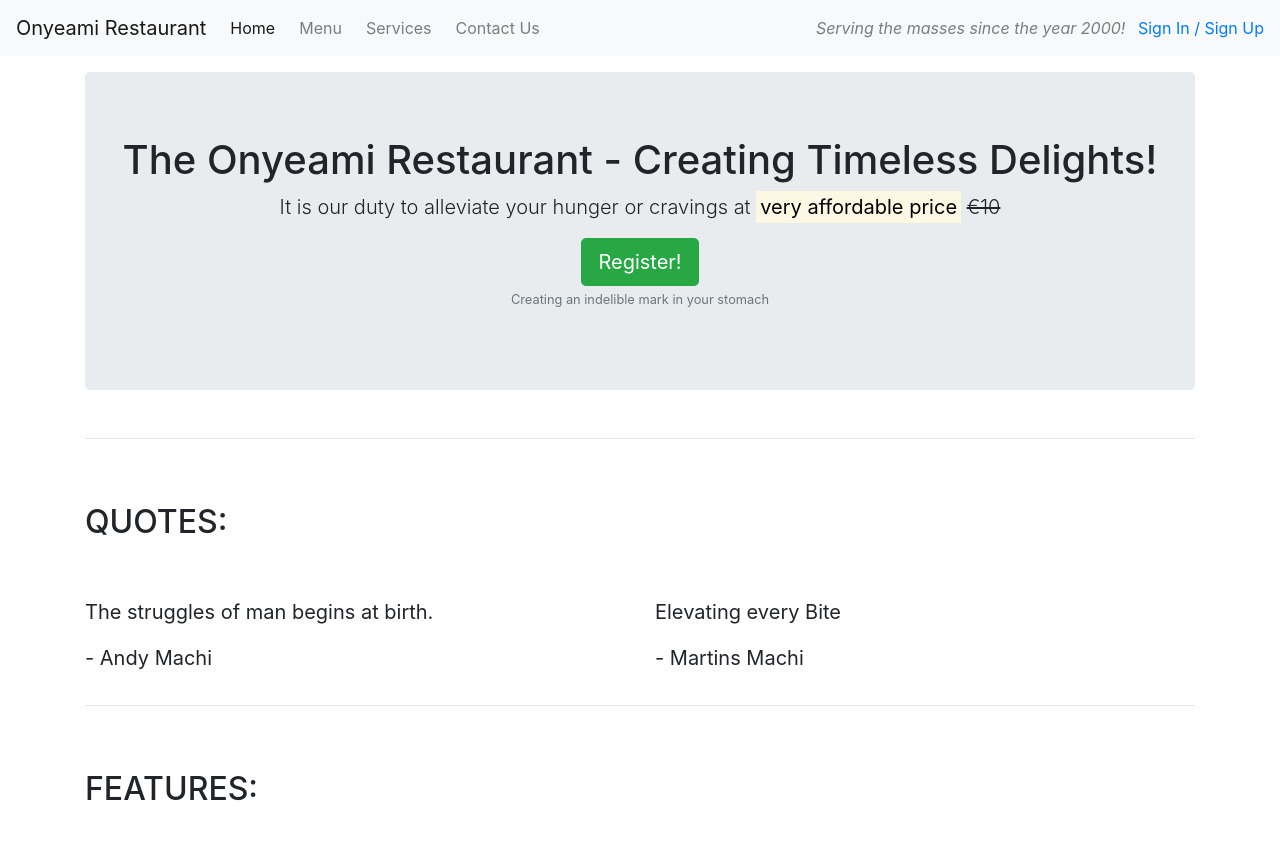
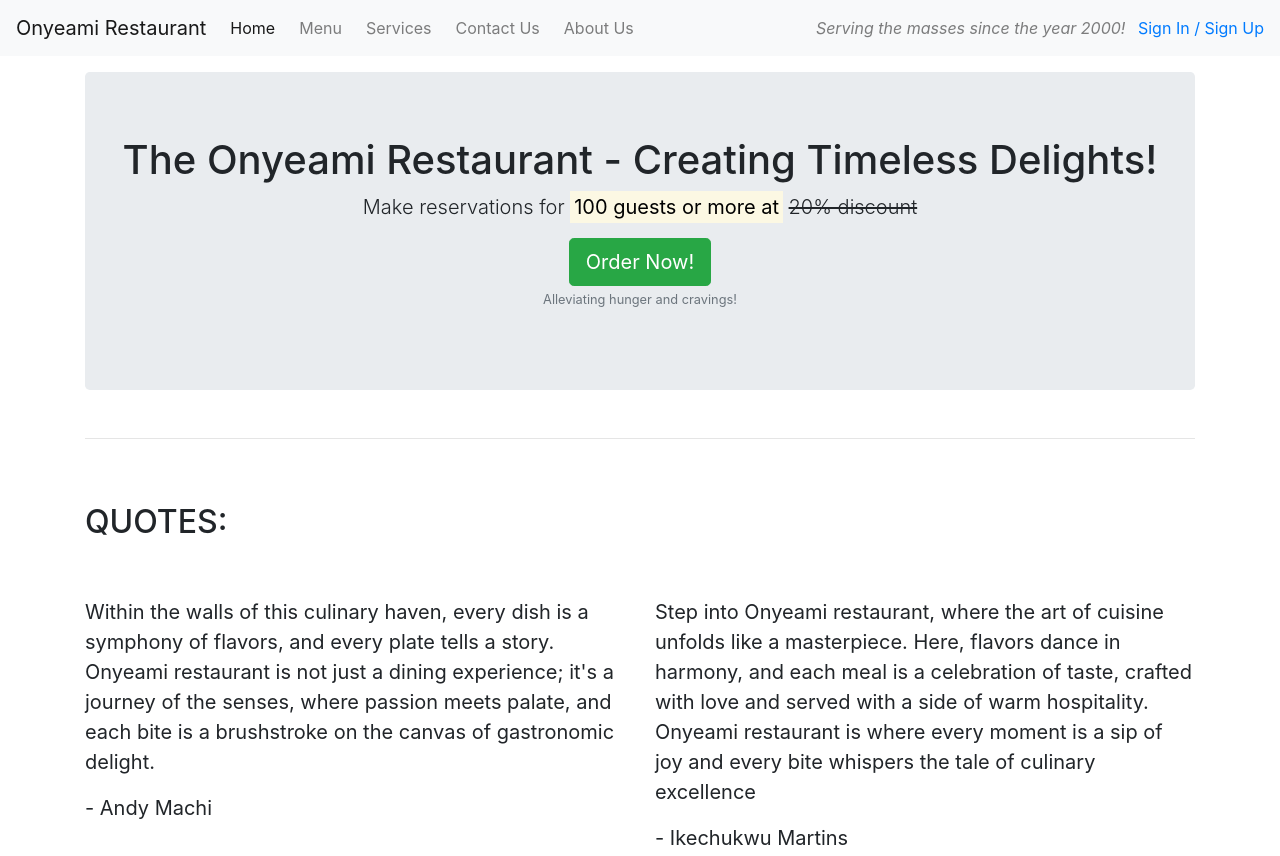
Before and after one commit to Onyeami/onyeamirestaurant, a plain HTML site: page index.html in a window 1280 px wide. Shown: the top 856 px of the page. Drawn offline with nearby package versions, Linux system fonts and the light colour scheme.

Commit message:
adding the quotes

```diff
--- a/index.html
+++ b/index.html
@@ -15,6 +15,7 @@
                 <li class="nav-item mr-2"><a class="nav-link" href="/menu">Menu</a></li>
                 <li class="nav-item mr-2"><a class="nav-link" href="/services">Services</a></li>
                 <li class="nav-item mr-2"><a class="nav-link" href="/contact">Contact Us</a></li>
+                <li class="nav-item mr-2"><a class="nav-link" href="/about">About Us</a></li>
                 <li class="nav-item mr-2 d-block d-sm-none"><a class="nav-link" href="/login">Sign In / Sign Up</a></li>
             </ul>
             <div class="d-none d-md-block">
@@ -28,13 +29,13 @@
                 <div class="col-12">
                     <section class="callout jumbotron text-center">
                         <h1>The Onyeami Restaurant - Creating Timeless Delights!</h1>
-                        <p class="lead">It is our duty to alleviate your hunger or cravings at
-                            <strong><mark>very affordable price</mark></strong>
-                            <s class="d-none d-sm-inline">€10</s>
+                        <p class="lead">Make reservations for
+                            <strong><mark>100 guests or more at</mark></strong>
+                            <s class="d-none d-sm-inline">20% discount</s>
                             <span class="d-inline d-sm-none"><br></span>
                         </p>
-                        <button class="btn btn-success btn-lg">Register!</button>
-                        <p class="text-muted"><small>Creating an indelible mark in your stomach</small></p>
+                        <button class="btn btn-success btn-lg">Order Now!</button>
+                        <p class="text-muted"><small>Alleviating hunger and cravings!</small></p>
                     </section>
                 </div>
             </div>
@@ -51,14 +52,27 @@
                 <div class="row">
                     <div class="col-12 col-md-6">
                         <blockquote class="blockquote">
-                            <p>The struggles of man begins at birth.</p>
+                            <p>
+                                Within the walls of this culinary haven, every dish is a symphony
+                                of flavors, and every plate tells a story. Onyeami restaurant is
+                                not just a dining experience; it's a journey of the senses, where
+                                passion meets palate, and each bite is a brushstroke on the canvas
+                                of gastronomic delight.
+                            </p>
                             <p>- Andy Machi</p>
                         </blockquote>
                     </div>
                     <div class="col-12 col-md-6">
                         <blockquote class="blockquote">
-                            <p>Elevating every Bite</p>
-                            <p>- Martins Machi</p>
+                            <p>
+                                Step into Onyeami restaurant, where the art of cuisine unfolds
+                                like a masterpiece. Here, flavors dance in harmony, and each
+                                meal is a celebration of taste, crafted with love and served
+                                with a side of warm hospitality. Onyeami restaurant is where
+                                every moment is a sip of joy and every bite whispers the tale
+                                of culinary excellence
+                            </p>
+                            <p>- Ikechukwu Martins</p>
                         </blockquote>
                     </div>
                 </div>
```
